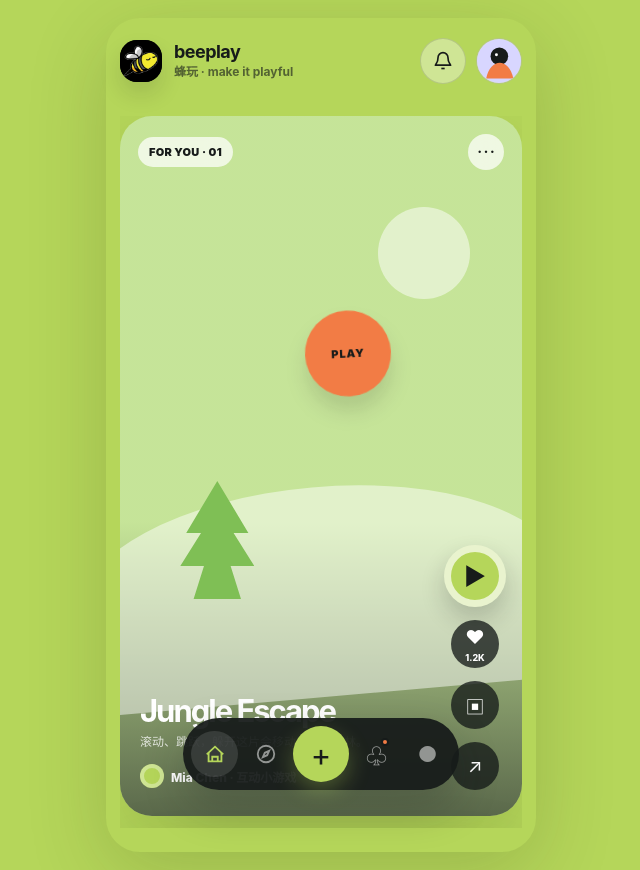
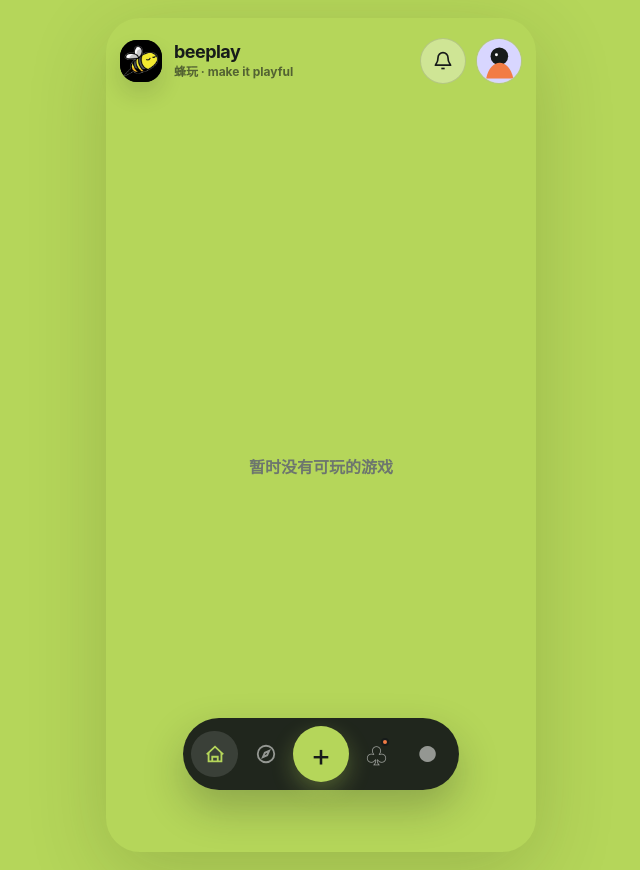
Before and after one commit to evotavern/beeplay, a FastAPI app: page / in a window 1280 px wide. Shown: the whole page, without its empty margins (319-959 px from the left). Run offline with FastAPI, Linux system fonts and the light colour scheme.

Commit message:
feat: drive the game feed from database records

```diff
--- a/app/main.py
+++ b/app/main.py
@@ -10,7 +10,7 @@ from sqlalchemy.orm import Session
 
 from app.data import PROFILE_TABS
 from app.db import get_session, init_db
-from app.repository import discover_works, first_playable, profile_works
+from app.repository import discover_works, feed_games, profile_works
 
 BASE_DIR = Path(__file__).resolve().parent.parent
 
@@ -71,7 +71,7 @@ def profile_context(session: Session, tab: str) -> dict:
 
 @app.get("/", response_class=HTMLResponse)
 def home(request: Request, session: Session = Depends(get_session)) -> HTMLResponse:
-    return render_view(request, "home", playable=first_playable(session))
+    return render_view(request, "home", games=feed_games(session, GAMES_DIR))
 
 
 @app.get("/discover", response_class=HTMLResponse)
--- a/app/templates/base.html
+++ b/app/templates/base.html
@@ -783,6 +783,15 @@
     body.mobile-preview .game-card.game-lime { background: #c9e89b; }
     body.mobile-preview .game-card.game-lavender { background: #d6d3ff; }
     body.mobile-preview .game-card.game-orange { background: #ffd29a; }
+    body.mobile-preview .feed-empty {
+      display: grid;
+      min-height: 100%;
+      place-items: center;
+      padding: 24px;
+      color: var(--muted);
+      font-weight: 800;
+      text-align: center;
+    }
     body.mobile-preview .game-card-head {
       position: absolute;
       z-index: 3;
@@ -872,6 +881,13 @@
       content: "PLAY";
       font-size: 11px;
       letter-spacing: 0.08em;
+    }
+    body.mobile-preview .scene-piece.emoji {
+      left: 32%;
+      top: 25%;
+      font-size: 128px;
+      line-height: 1;
+      animation: gameFloat 3.5s ease-in-out infinite;
     }
     body.mobile-preview .scene-piece.keyboard {
       left: 13%;
--- a/app/templates/views/home.html
+++ b/app/templates/views/home.html
@@ -1,65 +1,21 @@
       <section class="view active" id="homeView" data-view="home">
         <div class="home-feed" id="homeFeed" aria-label="可上下滑动的游戏流">
-          <article class="game-card game-lime" data-game-title="{% if playable %}{{ playable.title }}{% else %}Jungle Escape{% endif %}"{% if playable %} data-artifact="{{ playable.artifact_hash }}"{% endif %}>
-            <div class="game-card-head"><span class="game-badge">FOR YOU · 01</span><button class="game-more" data-toast="更多游戏选项已打开" aria-label="更多选项">⋯</button></div>
+          {% for game in games %}
+          <article class="game-card game-{{ game.art }}" data-game-title="{{ game.title }}" data-artifact="{{ game.artifact_hash }}">
+            <div class="game-card-head"><span class="game-badge">FOR YOU · {{ '%02d'|format(loop.index) }}</span><button class="game-more" data-toast="更多游戏选项已打开" aria-label="更多选项">⋯</button></div>
             <div class="game-scene" aria-hidden="true">
-              <span class="scene-sun"></span><span class="scene-ground"></span><span class="scene-piece tree"></span><span class="scene-piece ball"></span>
+              <span class="scene-sun"></span><span class="scene-ground"></span><span class="scene-piece emoji">{{ game.emoji }}</span>
             </div>
-            <div class="game-copy"><h2>Jungle Escape</h2><p>滚动、跳跃，躲开这片会移动的绿色丛林。</p><div class="game-author">Mia Chen · 互动小游戏</div></div>
+            <div class="game-copy"><h2>{{ game.title }}</h2><p>{{ game.category }} · 互动小游戏</p><div class="game-author">{{ game.author }}</div></div>
             <div class="game-actions">
-              <button class="game-action play-game" data-game-action="play" aria-label="试玩 Jungle Escape">▶</button>
-              <button class="game-action" data-game-action="like" aria-label="喜欢 Jungle Escape">♥<small>1.2K</small></button>
-              <button class="game-action" data-game-action="save" aria-label="收藏 Jungle Escape">▣</button>
-              <button class="game-action" data-game-action="share" aria-label="分享 Jungle Escape">↗</button>
+              <button class="game-action play-game" data-game-action="play" aria-label="试玩 {{ game.title }}">▶</button>
+              <button class="game-action" data-game-action="like" aria-label="喜欢 {{ game.title }}">♥<small>{{ game.likes }}</small></button>
+              <button class="game-action" data-game-action="save" aria-label="收藏 {{ game.title }}">▣</button>
+              <button class="game-action" data-game-action="share" aria-label="分享 {{ game.title }}">↗</button>
             </div>
           </article>
-
-          <article class="game-card game-lavender" data-game-title="Color Keyboard">
-            <div class="game-card-head"><span class="game-badge">TRENDING · 02</span><button class="game-more" data-toast="更多游戏选项已打开" aria-label="更多选项">⋯</button></div>
-            <div class="game-scene" aria-hidden="true"><span class="scene-sun"></span><span class="scene-piece keyboard"></span></div>
-            <div class="game-copy"><h2>Color Keyboard</h2><p>跟着颜色按下正确的键，让节奏一点点亮起来。</p><div class="game-author">Scarlett · 节奏互动</div></div>
-            <div class="game-actions">
-              <button class="game-action play-game" data-game-action="play" aria-label="试玩 Color Keyboard">▶</button>
-              <button class="game-action" data-game-action="like" aria-label="喜欢 Color Keyboard">♥<small>3.4K</small></button>
-              <button class="game-action" data-game-action="save" aria-label="收藏 Color Keyboard">▣</button>
-              <button class="game-action" data-game-action="share" aria-label="分享 Color Keyboard">↗</button>
-            </div>
-          </article>
-
-          <article class="game-card game-orange" data-game-title="Bounce Lab">
-            <div class="game-card-head"><span class="game-badge">NEW BEE · 03</span><button class="game-more" data-toast="更多游戏选项已打开" aria-label="更多选项">⋯</button></div>
-            <div class="game-scene" aria-hidden="true"><span class="scene-sun"></span><span class="scene-ground"></span><span class="scene-piece orbit"></span></div>
-            <div class="game-copy"><h2>Bounce Lab</h2><p>调整角度和速度，看看小球会弹到哪里。</p><div class="game-author">oxo studio · 物理玩具</div></div>
-            <div class="game-actions">
-              <button class="game-action play-game" data-game-action="play" aria-label="试玩 Bounce Lab">▶</button>
-              <button class="game-action" data-game-action="like" aria-label="喜欢 Bounce Lab">♥<small>5.1K</small></button>
-              <button class="game-action" data-game-action="save" aria-label="收藏 Bounce Lab">▣</button>
-              <button class="game-action" data-game-action="share" aria-label="分享 Bounce Lab">↗</button>
-            </div>
-          </article>
-
-          <article class="game-card game-lavender" data-game-title="Swab Logic">
-            <div class="game-card-head"><span class="game-badge">PUZZLE · 04</span><button class="game-more" data-toast="更多游戏选项已打开" aria-label="更多选项">⋯</button></div>
-            <div class="game-scene" aria-hidden="true"><span class="scene-sun"></span><span class="scene-piece ball" style="left: 35%; top: 36%; background: var(--ink);"></span><span class="scene-piece ball" style="left: 57%; top: 47%; width: 56px; background: var(--lime);"></span></div>
-            <div class="game-copy"><h2>Swab Logic</h2><p>只移动一根火柴，让数字变成另一个答案。</p><div class="game-author">Mia · 益智挑战</div></div>
-            <div class="game-actions">
-              <button class="game-action play-game" data-game-action="play" aria-label="试玩 Swab Logic">▶</button>
-              <button class="game-action" data-game-action="like" aria-label="喜欢 Swab Logic">♥<small>2.6K</small></button>
-              <button class="game-action" data-game-action="save" aria-label="收藏 Swab Logic">▣</button>
-              <button class="game-action" data-game-action="share" aria-label="分享 Swab Logic">↗</button>
-            </div>
-          </article>
-
-          <article class="game-card game-lime" data-game-title="Tiny Weather">
-            <div class="game-card-head"><span class="game-badge">LAST ONE · 05</span><button class="game-more" data-toast="更多游戏选项已打开" aria-label="更多选项">⋯</button></div>
-            <div class="game-scene" aria-hidden="true"><span class="scene-sun"></span><span class="scene-ground"></span><span class="scene-piece tree" style="left: 67%; bottom: 29%; transform: scale(0.8);"></span><span class="scene-piece ball" style="left: 32%; top: 31%; width: 112px; height: 70px; border-radius: 50%; background: var(--white);"></span></div>
-            <div class="game-copy"><h2>Tiny Weather</h2><p>拖动云朵，给今天的天气加上一点心情。</p><div class="game-author">Bee Lab · 轻量工具</div></div>
-            <div class="game-actions">
-              <button class="game-action play-game" data-game-action="play" aria-label="试玩 Tiny Weather">▶</button>
-              <button class="game-action" data-game-action="like" aria-label="喜欢 Tiny Weather">♥<small>1.8K</small></button>
-              <button class="game-action" data-game-action="save" aria-label="收藏 Tiny Weather">▣</button>
-              <button class="game-action" data-game-action="share" aria-label="分享 Tiny Weather">↗</button>
-            </div>
-          </article>
+          {% else %}
+          <div class="feed-empty" role="status">暂时没有可玩的游戏</div>
+          {% endfor %}
         </div>
       </section>
```
Also changed, not shown: app/repository.py (+11 -4 lines), tests/test_feed_games.py (added, +79 -0 lines), README.md, app/data.py (line endings or trailing spaces).
